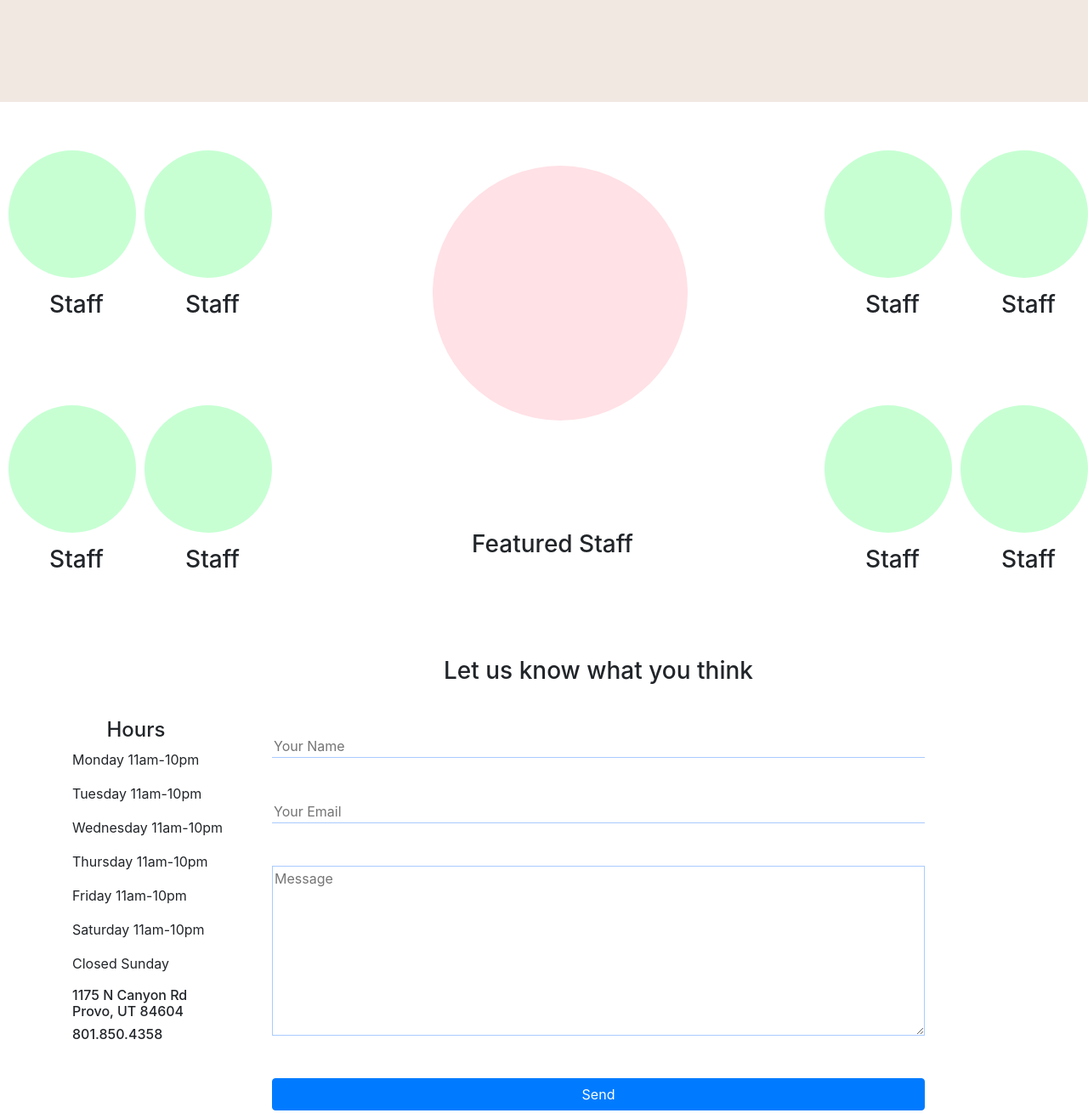
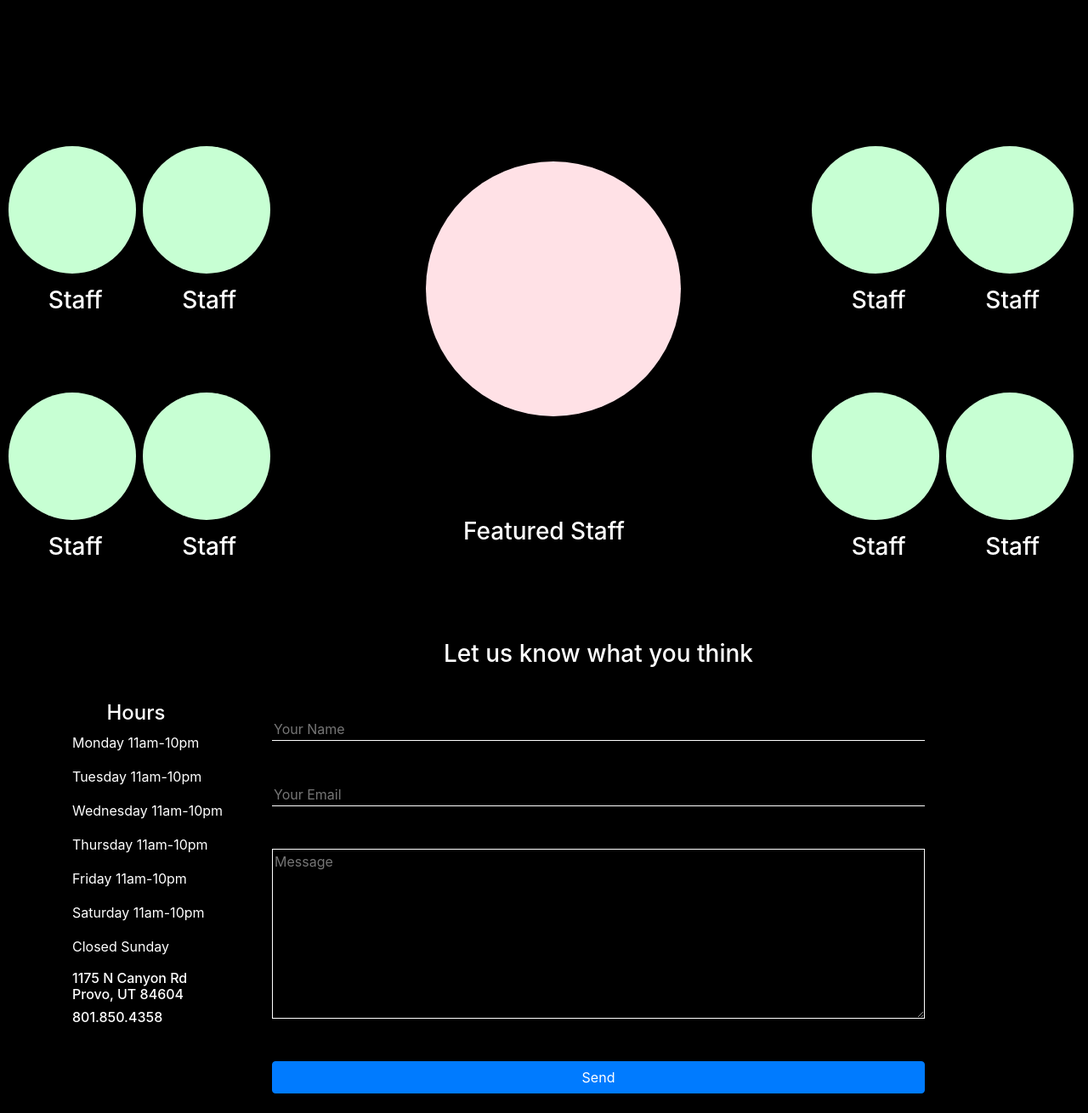
Before and after one commit to ElissaT/kokolunchbox-draft, a plain HTML site: page index.html in a window 1280 px wide. Shown: the part 1440-2750 px from the top of the page at 85% size. Drawn offline with nearby package versions, Linux system fonts and the light colour scheme.

Commit message:
changed colors for testing

```diff
--- a/main.css
+++ b/main.css
@@ -42,9 +42,10 @@ body {
 }
 
 .menu-wrapper {
-    background-color: rgb(241, 232, 226);
+    background-color: rgb(0, 0, 0);
     width: 100%;
     height: 600px;
+    color: white;
 }
 
 .menu-wrapper h1 {
@@ -83,7 +84,9 @@ h3 {
     height: 600px;
     display: grid;
     grid-template-columns: 1fr 2fr 1fr;
-    margin: 10px;
+    padding: 10px;
+    background-color: black;
+    color: white;
 }
 
 .left-staff-wrapper {
@@ -137,6 +140,8 @@ h3 {
     grid-template-columns: 1fr 3fr;
     align-items: center;
     text-align: center;
+    background-color: black;
+    color: white;
 }
 
 .p {
@@ -156,16 +161,18 @@ h6 {
 }
 
 input {
+    background-color: transparent;
     outline: none;
     border-top: 0;
     border-right: 0;
     border-left: 0;
-    border-bottom: 1px solid rgb(169, 203, 255);
+    border-bottom: 1px solid white;
 }
 
 textarea {
+    background-color: transparent;
     height: 200px;
-    border: 1px solid rgb(169, 203, 255);
+    border: 1px solid white;
     outline: none;
 }
 
```
